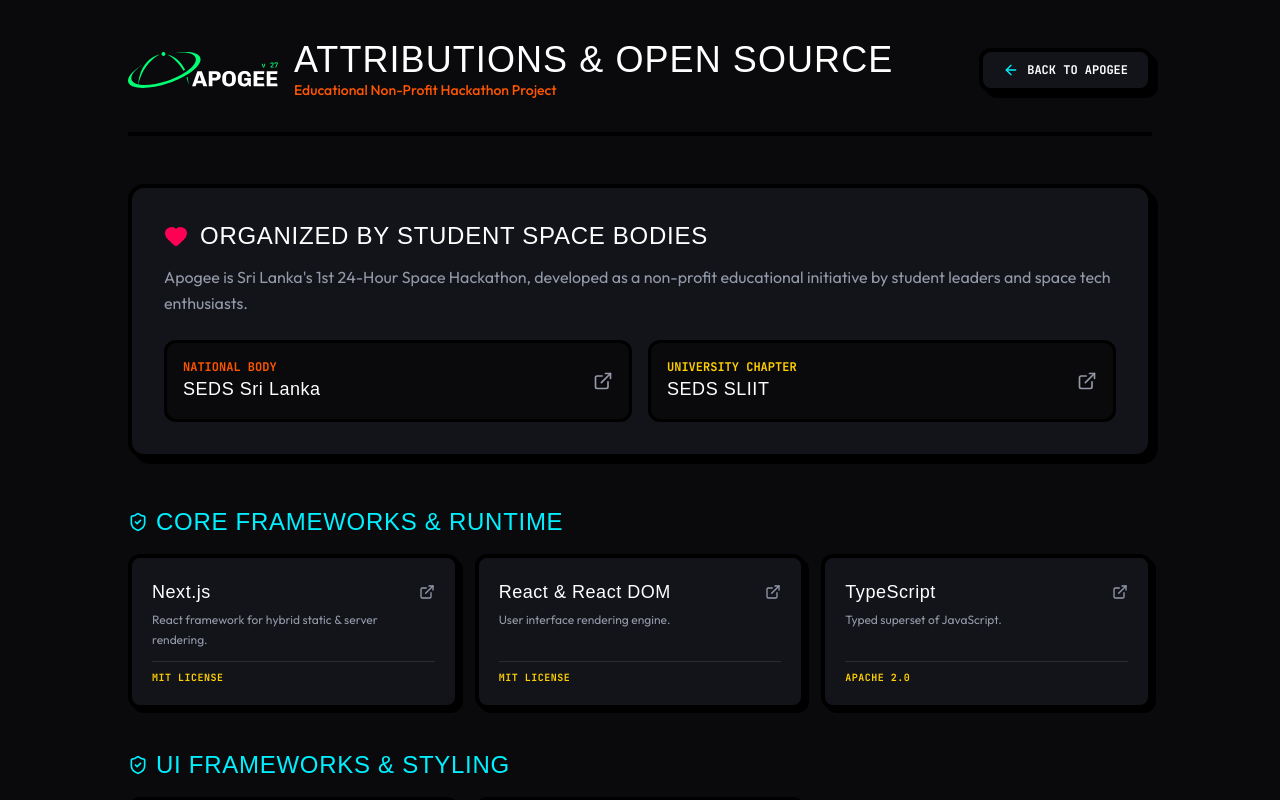
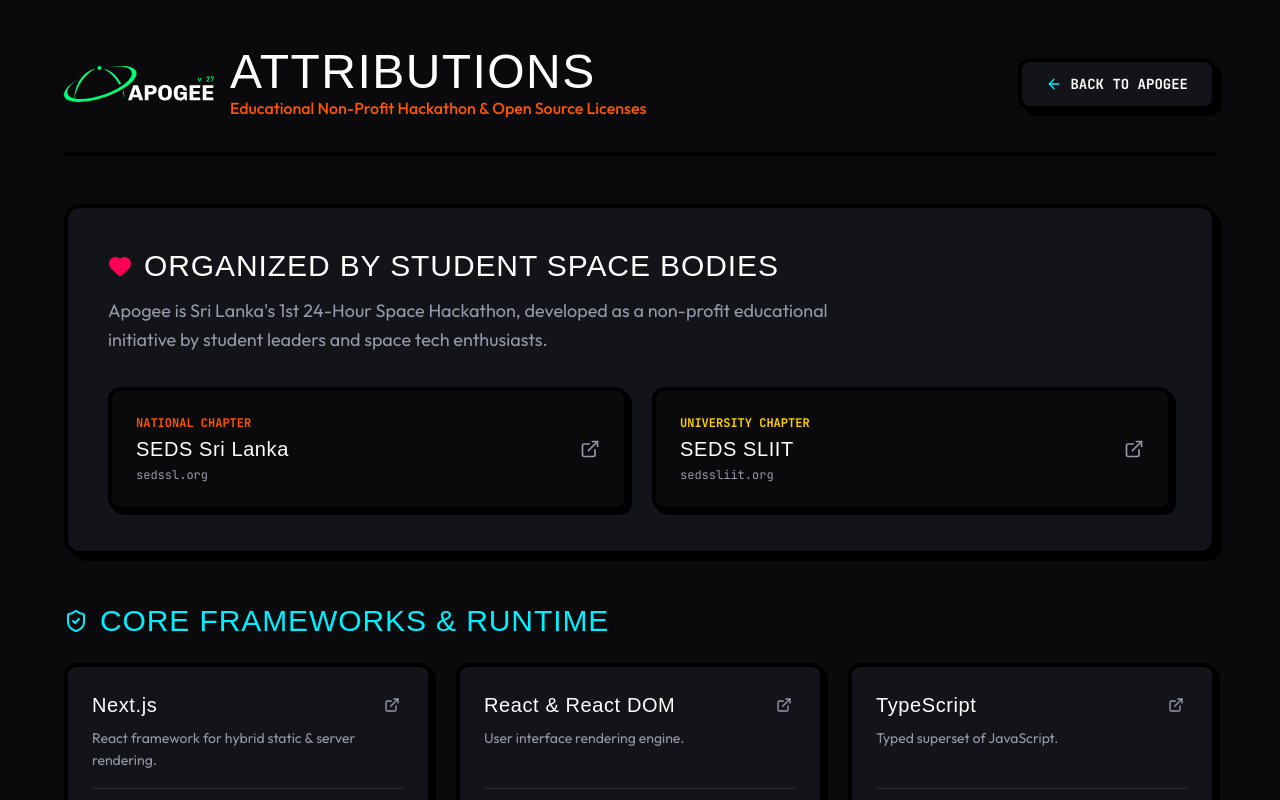
Before and after one commit to Thawshi-Srikanth/apogee, a Next.js app: page /attributions in a window 1280 px wide. Shown: the top 800 px of the page. Built offline with nearby package versions, Linux system fonts and the light colour scheme; a web font is replaced by a local one.

Commit message:
style: organize /attributions page to follow design rules and update SEDS domain links everywhere

```diff
--- a/app/attributions/page.tsx
+++ b/app/attributions/page.tsx
@@ -43,26 +43,26 @@
   ];
 
   return (
-    <div className="min-h-screen bg-[var(--bg-void)] text-[var(--text-cloud)] selection:bg-[#FF6B35] selection:text-white py-10 px-4 sm:px-6 lg:px-8">
-      <div className="max-w-5xl mx-auto">
+    <div className="min-h-screen bg-[var(--bg-void)] text-[var(--text-cloud)] selection:bg-[#FF6B35] selection:text-white py-12 px-4 sm:px-6 lg:px-8">
+      <div className="max-w-6xl mx-auto">
 
-        {/* Top Header & Navigation */}
-        <div className="flex flex-col sm:flex-row sm:items-center justify-between gap-4 mb-12 border-b-4 border-[var(--card-border-color)] pb-8">
+        {/* Top Header & Navigation Bar */}
+        <div className="flex flex-col sm:flex-row sm:items-center justify-between gap-6 mb-12 border-b-4 border-[var(--card-border-color)] pb-8">
           <div className="flex items-center gap-4">
             <Logo />
             <div>
-              <h1 className="font-heading text-3xl sm:text-4xl font-normal uppercase tracking-wide">
-                Attributions & Open Source
+              <h1 className="font-heading text-3xl sm:text-5xl font-normal uppercase tracking-wide text-[var(--text-cloud)]">
+                ATTRIBUTIONS
               </h1>
-              <p className="font-sans text-sm text-[var(--accent-orange)] font-medium">
-                Educational Non-Profit Hackathon Project
+              <p className="font-sans text-sm sm:text-base text-[var(--accent-orange)] font-medium">
+                Educational Non-Profit Hackathon & Open Source Licenses
               </p>
             </div>
           </div>
 
           <Link
             href="/"
-            className="inline-flex items-center gap-2 px-5 py-2.5 rounded-xl bg-[var(--bg-card)] card-border font-mono text-xs font-bold uppercase text-[var(--text-cloud)] card-shadow hover:-translate-x-0.5 hover:-translate-y-0.5 transition-transform w-fit"
+            className="inline-flex items-center gap-2 px-6 py-3 rounded-xl bg-[var(--bg-card)] card-border font-mono text-xs sm:text-sm font-bold uppercase text-[var(--text-cloud)] card-shadow hover:-translate-x-0.5 hover:-translate-y-0.5 active:translate-x-[2px] active:translate-y-[2px] active:shadow-none transition-all w-fit"
           >
             <ArrowLeft className="h-4 w-4 text-[var(--accent-cyan)]" />
             BACK TO APOGEE
@@ -70,27 +70,34 @@
         </div>
 
         {/* Co-Organizers Highlight Card */}
-        <div className="rounded-2xl bg-[var(--bg-card)] card-border p-6 sm:p-8 card-shadow mb-12">
+        <div className="rounded-2xl bg-[var(--bg-card)] card-border p-6 sm:p-10 card-shadow mb-12">
           <div className="flex items-center gap-3 mb-3">
             <Heart className="h-6 w-6 text-[var(--accent-pink)] fill-current" />
-            <h2 className="font-heading text-2xl font-normal uppercase tracking-wide text-[var(--text-cloud)]">
-              Organized By Student Space Bodies
+            <h2 className="font-heading text-2xl sm:text-3xl font-normal uppercase tracking-wide text-[var(--text-cloud)]">
+              ORGANIZED BY STUDENT SPACE BODIES
             </h2>
           </div>
-          <p className="font-sans text-base text-[var(--text-muted)] leading-relaxed mb-6">
+          <p className="font-sans text-base sm:text-lg text-[var(--text-muted)] font-normal leading-relaxed max-w-3xl mb-8">
             Apogee is Sri Lanka's 1st 24-Hour Space Hackathon, developed as a non-profit educational initiative by student leaders and space tech enthusiasts.
           </p>
 
-          <div className="grid grid-cols-1 sm:grid-cols-2 gap-4">
+          <div className="grid grid-cols-1 sm:grid-cols-2 gap-6">
             <a
               href="https://sedssl.org/"
               target="_blank"
               rel="noreferrer"
-              className="p-4 rounded-xl bg-[var(--bg-void)] border-3 border-[var(--card-border-color)] hover:border-[var(--accent-orange)] transition-colors flex items-center justify-between group"
+              className="p-6 rounded-xl bg-[var(--bg-void)] card-border hover:border-[var(--accent-orange)] card-shadow-sm hover:-translate-x-0.5 hover:-translate-y-0.5 transition-all flex items-center justify-between group cursor-pointer"
             >
               <div>
-                <div className="font-mono text-xs font-bold text-[var(--accent-orange)] uppercase">National Body</div>
-                <div className="font-heading text-lg font-normal text-[var(--text-cloud)]">SEDS Sri Lanka</div>
+                <div className="font-mono text-xs font-bold text-[var(--accent-orange)] uppercase mb-1">
+                  National Chapter
+                </div>
+                <div className="font-heading text-xl font-normal text-[var(--text-cloud)] group-hover:underline">
+                  SEDS Sri Lanka
+                </div>
+                <div className="font-mono text-xs text-[var(--text-muted)] mt-1">
+                  sedssl.org
+                </div>
               </div>
               <ExternalLink className="h-5 w-5 text-[var(--text-muted)] group-hover:text-[var(--accent-orange)] transition-colors" />
             </a>
@@ -99,11 +106,18 @@
               href="https://www.sedssliit.org/"
               target="_blank"
               rel="noreferrer"
-              className="p-4 rounded-xl bg-[var(--bg-void)] border-3 border-[var(--card-border-color)] hover:border-[var(--accent-yellow)] transition-colors flex items-center justify-between group"
+              className="p-6 rounded-xl bg-[var(--bg-void)] card-border hover:border-[var(--accent-yellow)] card-shadow-sm hover:-translate-x-0.5 hover:-translate-y-0.5 transition-all flex items-center justify-between group cursor-pointer"
             >
               <div>
-                <div className="font-mono text-xs font-bold text-[var(--accent-yellow)] uppercase">University Chapter</div>
-                <div className="font-heading text-lg font-normal text-[var(--text-cloud)]">SEDS SLIIT</div>
+                <div className="font-mono text-xs font-bold text-[var(--accent-yellow)] uppercase mb-1">
+                  University Chapter
+                </div>
+                <div className="font-heading text-xl font-normal text-[var(--text-cloud)] group-hover:underline">
+                  SEDS SLIIT
+                </div>
+                <div className="font-mono text-xs text-[var(--text-muted)] mt-1">
+                  sedssliit.org
+                </div>
               </div>
               <ExternalLink className="h-5 w-5 text-[var(--text-muted)] group-hover:text-[var(--accent-yellow)] transition-colors" />
             </a>
@@ -111,40 +125,40 @@
         </div>
 
         {/* Categories of Open Source Dependencies */}
-        <div className="space-y-10">
+        <div className="space-y-12">
           {openSourceItems.map((sec, idx) => (
             <div key={idx}>
-              <h3 className="font-heading text-2xl font-normal uppercase tracking-wide text-[var(--accent-cyan)] mb-4 flex items-center gap-2">
-                <ShieldCheck className="h-5 w-5" />
+              <h3 className="font-heading text-2xl sm:text-3xl font-normal uppercase tracking-wide text-[var(--accent-cyan)] mb-6 flex items-center gap-3">
+                <ShieldCheck className="h-6 w-6" />
                 {sec.category}
               </h3>
 
-              <div className="grid grid-cols-1 sm:grid-cols-2 lg:grid-cols-3 gap-4">
+              <div className="grid grid-cols-1 sm:grid-cols-2 lg:grid-cols-3 gap-6">
                 {sec.items.map((item, iIdx) => (
                   <div
                     key={iIdx}
-                    className="rounded-xl bg-[var(--bg-card)] card-border p-5 flex flex-col justify-between card-shadow-sm hover:-translate-x-0.5 hover:-translate-y-0.5 transition-transform"
+                    className="rounded-xl bg-[var(--bg-card)] card-border p-6 flex flex-col justify-between card-shadow-sm hover:-translate-x-0.5 hover:-translate-y-0.5 transition-transform"
                   >
                     <div>
-                      <div className="flex items-center justify-between mb-1">
-                        <h4 className="font-heading text-lg font-normal text-[var(--text-cloud)]">
+                      <div className="flex items-center justify-between mb-2">
+                        <h4 className="font-heading text-xl font-normal text-[var(--text-cloud)]">
                           {item.name}
                         </h4>
                         <a
                           href={item.url}
                           target="_blank"
                           rel="noreferrer"
-                          className="text-[var(--text-muted)] hover:text-[var(--accent-cyan)] transition-colors"
+                          className="text-[var(--text-muted)] hover:text-[var(--accent-cyan)] transition-colors p-1"
                         >
                           <ExternalLink className="h-4 w-4" />
                         </a>
                       </div>
-                      <p className="font-sans text-xs text-[var(--text-muted)] leading-relaxed mb-3">
+                      <p className="font-sans text-sm text-[var(--text-muted)] font-normal leading-relaxed mb-4">
                         {item.desc}
                       </p>
                     </div>
 
-                    <div className="font-mono text-[10px] font-bold uppercase tracking-wider text-[var(--accent-yellow)] border-t border-white/10 pt-2">
+                    <div className="font-mono text-xs font-bold uppercase tracking-wider text-[var(--accent-yellow)] border-t border-white/10 pt-3">
                       {item.license}
                     </div>
                   </div>
@@ -154,14 +168,14 @@
           ))}
         </div>
 
-        {/* Bottom Footer Back Link */}
-        <div className="mt-16 text-center border-t-4 border-[var(--card-border-color)] pt-8">
-          <p className="font-sans text-sm text-[var(--text-muted)] mb-4">
+        {/* Bottom Navigation */}
+        <div className="mt-20 text-center border-t-4 border-[var(--card-border-color)] pt-10">
+          <p className="font-sans text-base text-[var(--text-muted)] font-normal mb-6">
             Built with passion by student space engineers in Colombo. MIT Licensed.
           </p>
           <Link
             href="/"
-            className="inline-flex items-center gap-2 px-6 py-3 rounded-xl bg-[var(--accent-orange)] text-black font-mono text-sm font-black uppercase tracking-wider card-shadow hover:-translate-x-0.5 hover:-translate-y-0.5 transition-transform"
+            className="inline-flex items-center gap-2 px-8 py-4 rounded-xl bg-[var(--accent-orange)] text-black font-mono text-sm font-black uppercase tracking-wider card-shadow hover:-translate-x-0.5 hover:-translate-y-0.5 active:translate-x-[2px] active:translate-y-[2px] active:shadow-none transition-all"
           >
             ← RETURN TO APOGEE HOMEPAGE
           </Link>
--- a/components/Hero.tsx
+++ b/components/Hero.tsx
@@ -45,8 +45,8 @@
 
             <p className="font-sans text-lg sm:text-2xl text-[var(--text-muted)] font-normal max-w-xl mb-8 leading-relaxed">
               Sri Lanka's 24-hour space hackathon in Colombo. Organized by{" "}
-              <span className="font-medium text-[#00f0ff]">SEDS Sri Lanka</span>{" "}
-              && <span className="font-medium text-[#ffd000]">SEDS SLIIT</span>.
+              <a href="https://sedssl.org/" target="_blank" rel="noreferrer" className="font-medium text-[var(--accent-cyan)] hover:underline">SEDS Sri Lanka</a>{" "}
+              && <a href="https://www.sedssliit.org/" target="_blank" rel="noreferrer" className="font-medium text-[var(--accent-yellow)] hover:underline">SEDS SLIIT</a>.
             </p>
 
             {/* Prominent Hero CTA Button */}
--- a/components/Organizers.tsx
+++ b/components/Organizers.tsx
@@ -1,6 +1,7 @@
 "use client";
 
 import React from "react";
+import { ExternalLink } from "lucide-react";
 
 export function Organizers() {
   const organizers = [
@@ -9,12 +10,14 @@
       role: "National Chapter",
       desc: "Students for the Exploration and Development of Space (SEDS) Sri Lanka.",
       color: "var(--accent-cyan)",
+      url: "https://sedssl.org/",
     },
     {
       name: "SEDS SLIIT",
       role: "University Chapter",
       desc: "SEDS SLIIT Student Branch & Space Robotics Lab.",
       color: "var(--accent-yellow)",
+      url: "https://www.sedssliit.org/",
     },
   ];
 
@@ -35,22 +38,28 @@
         {/* 4-8-12 Grid Container */}
         <div className="grid grid-cols-4 sm:grid-cols-8 lg:grid-cols-12 gap-6 lg:gap-8">
           {organizers.map((org, idx) => (
-            <div
+            <a
               key={idx}
-              className="col-span-4 sm:col-span-4 lg:col-span-6 rounded-xl bg-[var(--bg-card)] card-border p-6 flex flex-col justify-between card-shadow hover:-translate-x-0.5 hover:-translate-y-0.5 transition-transform"
+              href={org.url}
+              target="_blank"
+              rel="noreferrer"
+              className="col-span-4 sm:col-span-4 lg:col-span-6 rounded-xl bg-[var(--bg-card)] card-border p-6 flex flex-col justify-between card-shadow hover:-translate-x-0.5 hover:-translate-y-0.5 transition-transform group cursor-pointer"
             >
               <div>
-                <div className="font-mono text-xs font-bold uppercase mb-1" style={{ color: org.color }}>
-                  {org.role}
+                <div className="flex items-center justify-between mb-1">
+                  <div className="font-mono text-xs font-bold uppercase" style={{ color: org.color }}>
+                    {org.role}
+                  </div>
+                  <ExternalLink className="h-4 w-4 text-[var(--text-muted)] group-hover:text-[var(--text-cloud)] transition-colors" />
                 </div>
-                <h3 className="font-heading text-2xl font-bold text-[var(--text-cloud)] mb-2">
+                <h3 className="font-heading text-2xl font-bold text-[var(--text-cloud)] mb-2 group-hover:underline">
                   {org.name}
                 </h3>
                 <p className="font-sans text-sm text-[var(--text-muted)] font-normal leading-relaxed">
                   {org.desc}
                 </p>
               </div>
-            </div>
+            </a>
           ))}
         </div>
 
```
